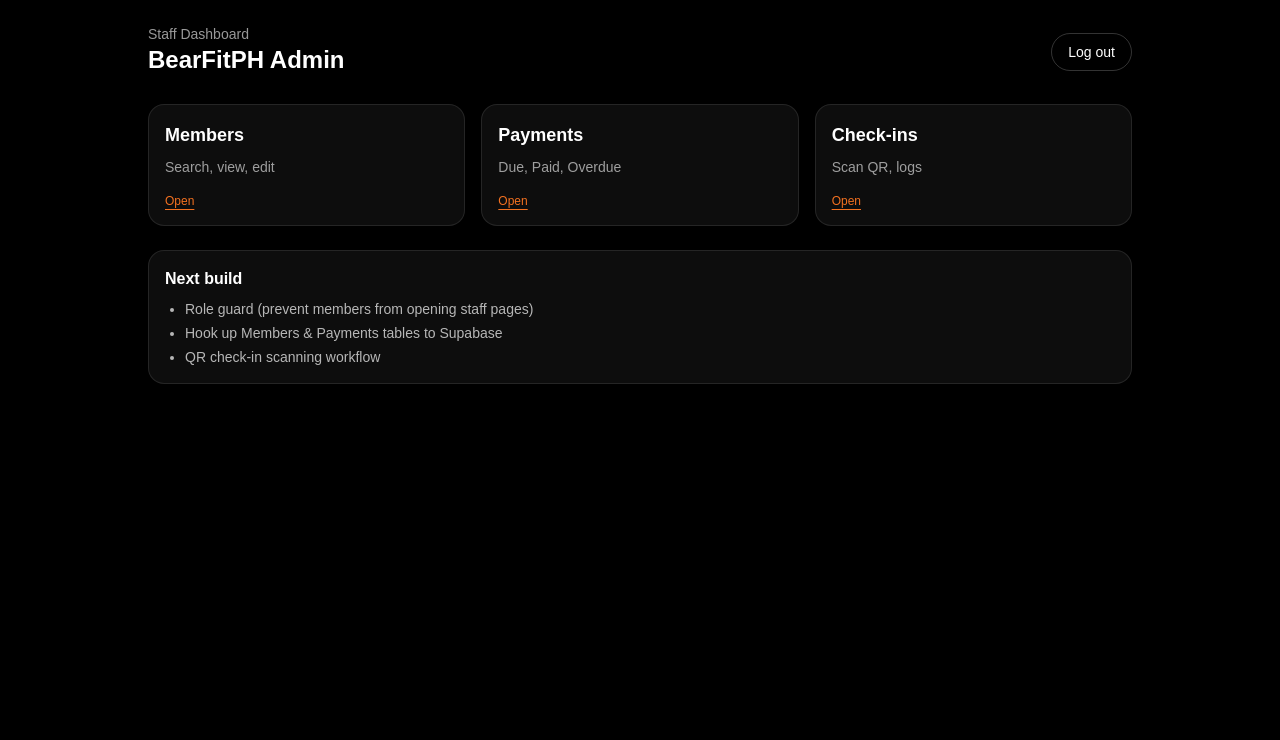
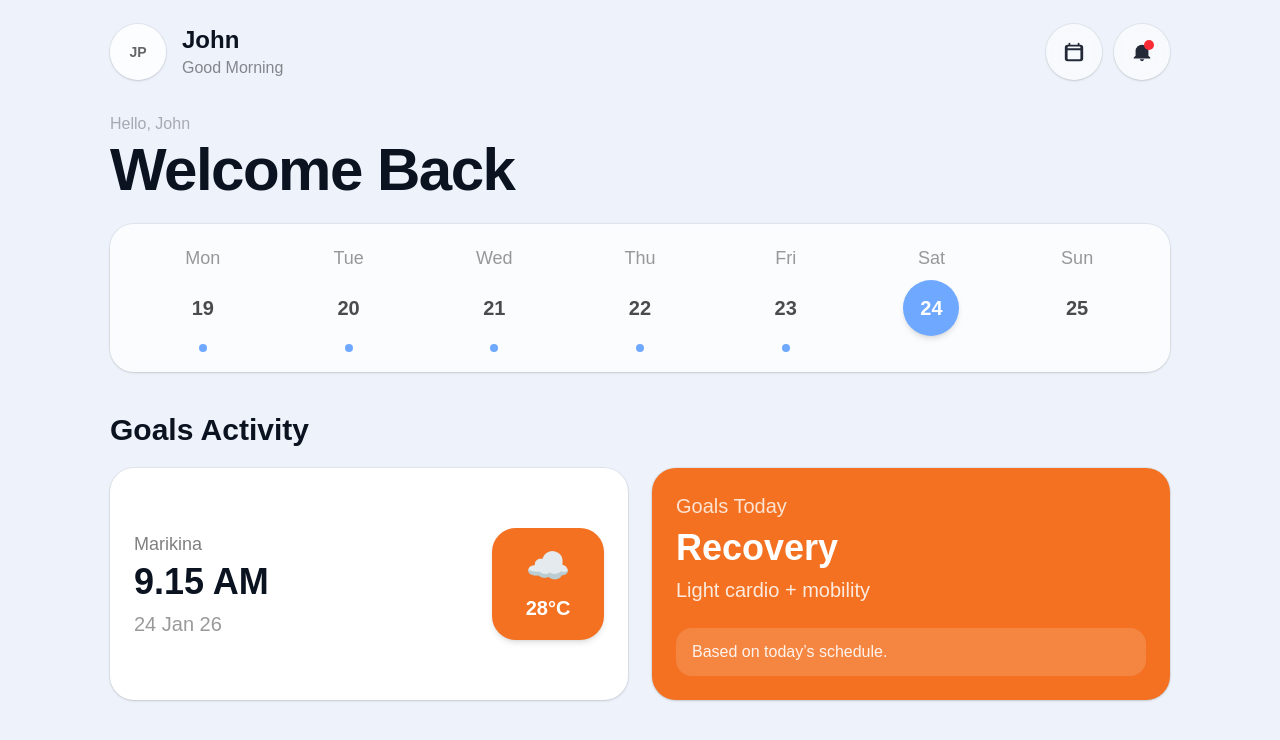
Before and after one commit to juancelot-plusultra/nextjs-boilerplate, a Next.js app: page /dashboard in a window 1280 px wide. Shown: the top 740 px of the page. Built offline with nearby package versions, Linux system fonts and the light colour scheme; no server answers.

Commit message:
Update page.tsx

```diff
--- a/app/dashboard/page.tsx
+++ b/app/dashboard/page.tsx
@@ -1,83 +1,194 @@
 "use client";
 
-import { useEffect, useState } from "react";
-import { supabase } from "@/lib/supabaseClient";
+import { useMemo } from "react";
 
-export default function StaffDashboardPage() {
-  const [mounted, setMounted] = useState(false);
-  const [email, setEmail] = useState<string>("");
+function dayLabel(i: number) {
+  return ["Mon", "Tue", "Wed", "Thu", "Fri", "Sat", "Sun"][i];
+}
 
-  useEffect(() => {
-    setMounted(true);
-    (async () => {
-      const { data } = await supabase.auth.getUser();
-      setEmail(data?.user?.email ?? "");
-    })();
-  }, []);
+function formatTime(d: Date) {
+  const h = d.getHours();
+  const m = d.getMinutes().toString().padStart(2, "0");
+  const hour12 = ((h + 11) % 12) + 1;
+  const ampm = h >= 12 ? "PM" : "AM";
+  return `${hour12}.${m} ${ampm}`;
+}
 
-  async function logout() {
-    await supabase.auth.signOut();
-    window.location.href = "/login";
-  }
+function formatDate(d: Date) {
+  const months = ["Jan", "Feb", "Mar", "Apr", "May", "Jun", "Jul", "Aug", "Sep", "Oct", "Nov", "Dec"];
+  return `${d.getDate()} ${months[d.getMonth()]} ${String(d.getFullYear()).slice(-2)}`;
+}
+
+function startOfWeekMonday(d: Date) {
+  const copy = new Date(d);
+  const day = copy.getDay(); // Sun=0
+  const diffToMonday = (day === 0 ? -6 : 1) - day;
+  copy.setDate(copy.getDate() + diffToMonday);
+  copy.setHours(0, 0, 0, 0);
+  return copy;
+}
+
+function CalendarIcon() {
+  return (
+    <svg width="22" height="22" viewBox="0 0 24 24" className="opacity-90">
+      <path
+        fill="currentColor"
+        d="M7 2a1 1 0 0 1 1 1v1h8V3a1 1 0 1 1 2 0v1h1a3 3 0 0 1 3 3v12a3 3 0 0 1-3 3H5a3 3 0 0 1-3-3V7a3 3 0 0 1 3-3h1V3a1 1 0 0 1 1-1Zm12 8H5v9a1 1 0 0 0 1 1h12a1 1 0 0 0 1-1v-9ZM6 6a1 1 0 0 0-1 1v1h14V7a1 1 0 0 0-1-1H6Z"
+      />
+    </svg>
+  );
+}
+
+function BellIcon() {
+  return (
+    <svg width="22" height="22" viewBox="0 0 24 24" className="opacity-90">
+      <path
+        fill="currentColor"
+        d="M12 22a2.5 2.5 0 0 0 2.45-2h-4.9A2.5 2.5 0 0 0 12 22Zm7-6V11a7 7 0 1 0-14 0v5l-2 2v1h18v-1l-2-2Z"
+      />
+    </svg>
+  );
+}
+
+export default function DashboardPage() {
+  const now = new Date();
+
+  // Demo user (replace later with real auth)
+  const userName = "John";
+  const greeting = now.getHours() < 12 ? "Good Morning" : now.getHours() < 18 ? "Good Afternoon" : "Good Evening";
+
+  // Week strip
+  const monday = startOfWeekMonday(now);
+  const weekDays = useMemo(() => {
+    return Array.from({ length: 7 }).map((_, i) => {
+      const d = new Date(monday);
+      d.setDate(monday.getDate() + i);
+      return d;
+    });
+  }, [monday]);
+
+  const todayIdxMon0 = (() => {
+    // convert JS day to Mon=0
+    const js = now.getDay(); // Sun=0
+    return js === 0 ? 6 : js - 1;
+  })();
+
+  // Simple schedule-based goals (edit these freely)
+  const goalsByDay: Record<number, { title: string; detail: string }> = {
+    0: { title: "Weights Training", detail: "Lower body + core" }, // Mon
+    1: { title: "Mobility + Form", detail: "Technique & movement quality" }, // Tue
+    2: { title: "Weights Training", detail: "Upper body strength" }, // Wed
+    3: { title: "Conditioning", detail: "Intervals + endurance" }, // Thu
+    4: { title: "Weights Training", detail: "Full body session" }, // Fri
+    5: { title: "Recovery", detail: "Light cardio + mobility" }, // Sat
+    6: { title: "Rest Day", detail: "Walk + stretch" }, // Sun
+  };
+
+  const todayGoal = goalsByDay[todayIdxMon0] ?? { title: "Training", detail: "Stay consistent" };
+
+  // Fake weather (swap later with API)
+  const location = "Marikina";
+  const tempC = 28;
 
   return (
-    <div className="min-h-screen bg-black text-white">
-      <style>{`
-        @keyframes fadeUp {
-          from { opacity: 0; transform: translateY(16px); }
-          to { opacity: 1; transform: translateY(0); }
-        }
-        .fade-up { animation: fadeUp .5s ease-out forwards; }
-      `}</style>
-
-      <div className="mx-auto w-full max-w-5xl px-5 py-6">
-        <div className={`${mounted ? "fade-up" : "opacity-0"}`}>
-          <header className="flex items-center justify-between">
-            <div>
-              <div className="text-sm text-white/60">Staff Dashboard</div>
-              <h1 className="text-2xl font-bold">BearFitPH Admin</h1>
-              <div className="text-xs text-white/40 mt-1">{email}</div>
+    <div className="min-h-screen bg-[#eef3fb] text-[#0b1220]">
+      <div className="mx-auto w-full max-w-[1100px] px-5 py-6">
+        {/* HEADER (like Image 1) */}
+        <div className="flex items-start justify-between gap-4">
+          <div className="flex items-center gap-4">
+            {/* avatar */}
+            <div className="h-14 w-14 rounded-full bg-white/80 shadow-sm ring-1 ring-black/5 overflow-hidden flex items-center justify-center">
+              {/* placeholder avatar */}
+              <span className="text-sm font-semibold text-black/60">JP</span>
             </div>
 
-            <button
-              onClick={logout}
-              className="rounded-full border border-white/20 px-4 py-2 text-sm"
-            >
-              Log out
-            </button>
-          </header>
-
-          <div className="mt-6 grid gap-4 md:grid-cols-3">
-            <Card title="Members" hint="Search, view, edit" href="/members" />
-            <Card title="Payments" hint="Due, Paid, Overdue" href="/payments" />
-            <Card title="Check-ins" hint="Scan QR, logs" href="/check-in" />
+            <div>
+              <div className="text-2xl font-semibold">{userName}</div>
+              <div className="text-black/45">{greeting}</div>
+            </div>
           </div>
 
-          <div className="mt-6 rounded-2xl border border-white/10 bg-white/5 p-4">
-            <div className="font-semibold">Next build</div>
-            <ul className="mt-2 list-disc pl-5 text-sm text-white/70 space-y-1">
-              <li>Role guard (prevent members from opening staff pages)</li>
-              <li>Hook up Members & Payments tables to Supabase</li>
-              <li>QR check-in scanning workflow</li>
-            </ul>
+          <div className="flex items-center gap-3">
+            <button className="relative h-14 w-14 rounded-full bg-white/55 backdrop-blur shadow-sm ring-1 ring-black/5 flex items-center justify-center">
+              <CalendarIcon />
+            </button>
+
+            <button className="relative h-14 w-14 rounded-full bg-white/55 backdrop-blur shadow-sm ring-1 ring-black/5 flex items-center justify-center">
+              <BellIcon />
+              {/* red dot */}
+              <span className="absolute right-4 top-4 h-2.5 w-2.5 rounded-full bg-red-500" />
+            </button>
           </div>
         </div>
+
+        {/* BIG WELCOME (Image 1 vibe) */}
+        <div className="mt-8">
+          <div className="text-black/30">Hello, {userName}</div>
+          <div className="mt-1 text-6xl font-extrabold tracking-tight">Welcome Back</div>
+        </div>
+
+        {/* WEEK STRIP */}
+        <div className="mt-6 rounded-3xl bg-white/70 backdrop-blur px-6 py-5 shadow-sm ring-1 ring-black/5">
+          <div className="grid grid-cols-7 gap-2 text-center">
+            {weekDays.map((d, i) => {
+              const isToday = i === todayIdxMon0;
+              return (
+                <div key={i} className="flex flex-col items-center justify-center gap-2">
+                  <div className="text-black/40 text-lg">{dayLabel(i)}</div>
+
+                  <div
+                    className={[
+                      "h-14 w-14 rounded-full flex items-center justify-center text-xl font-semibold",
+                      isToday ? "bg-[#6ea8ff] text-white shadow-md" : "text-black/70",
+                    ].join(" ")}
+                  >
+                    {d.getDate()}
+                  </div>
+
+                  {/* tiny activity dot (demo) */}
+                  <div className={["h-2 w-2 rounded-full", i < todayIdxMon0 ? "bg-[#6ea8ff]" : "bg-transparent"].join(" ")} />
+                </div>
+              );
+            })}
+          </div>
+        </div>
+
+        {/* SECTION 2 (Image 2 vibe) */}
+        <div className="mt-10">
+          <div className="text-3xl font-bold">Goals Activity</div>
+
+          <div className="mt-5 grid grid-cols-1 md:grid-cols-2 gap-6">
+            {/* Weather/time card */}
+            <div className="rounded-3xl bg-white shadow-sm ring-1 ring-black/5 p-6 flex items-center justify-between">
+              <div>
+                <div className="text-black/50 text-lg">{location}</div>
+                <div className="text-4xl font-extrabold mt-1">{formatTime(now)}</div>
+                <div className="text-black/40 text-xl mt-2">{formatDate(now)}</div>
+              </div>
+
+              {/* orange weather box */}
+              <div className="h-28 w-28 rounded-3xl bg-[#F37120] flex flex-col items-center justify-center text-white shadow-md">
+                <div className="text-4xl">☁️</div>
+                <div className="mt-2 text-xl font-semibold">{tempC}°C</div>
+              </div>
+            </div>
+
+            {/* Goals today card (orange like Image 2) */}
+            <div className="rounded-3xl bg-[#F37120] shadow-sm ring-1 ring-black/5 p-6 flex flex-col justify-center text-white">
+              <div className="text-white/80 text-xl">Goals Today</div>
+              <div className="mt-2 text-4xl font-extrabold">{todayGoal.title}</div>
+              <div className="mt-2 text-white/85 text-xl">{todayGoal.detail}</div>
+
+              <div className="mt-6 rounded-2xl bg-white/15 px-4 py-3 text-white/90">
+                Based on today’s schedule.
+              </div>
+            </div>
+          </div>
+        </div>
+
+        {/* spacing bottom */}
+        <div className="h-10" />
       </div>
     </div>
   );
 }
-
-function Card({ title, hint, href }: { title: string; hint: string; href: string }) {
-  return (
-    <a
-      href={href}
-      className="rounded-2xl border border-white/10 bg-white/5 p-4 hover:bg-white/10 transition"
-    >
-      <div className="text-lg font-bold">{title}</div>
-      <div className="mt-2 text-sm text-white/60">{hint}</div>
-      <div className="mt-4 text-xs text-[#F37120] underline underline-offset-4">
-        Open
-      </div>
-    </a>
-  );
-}
```
